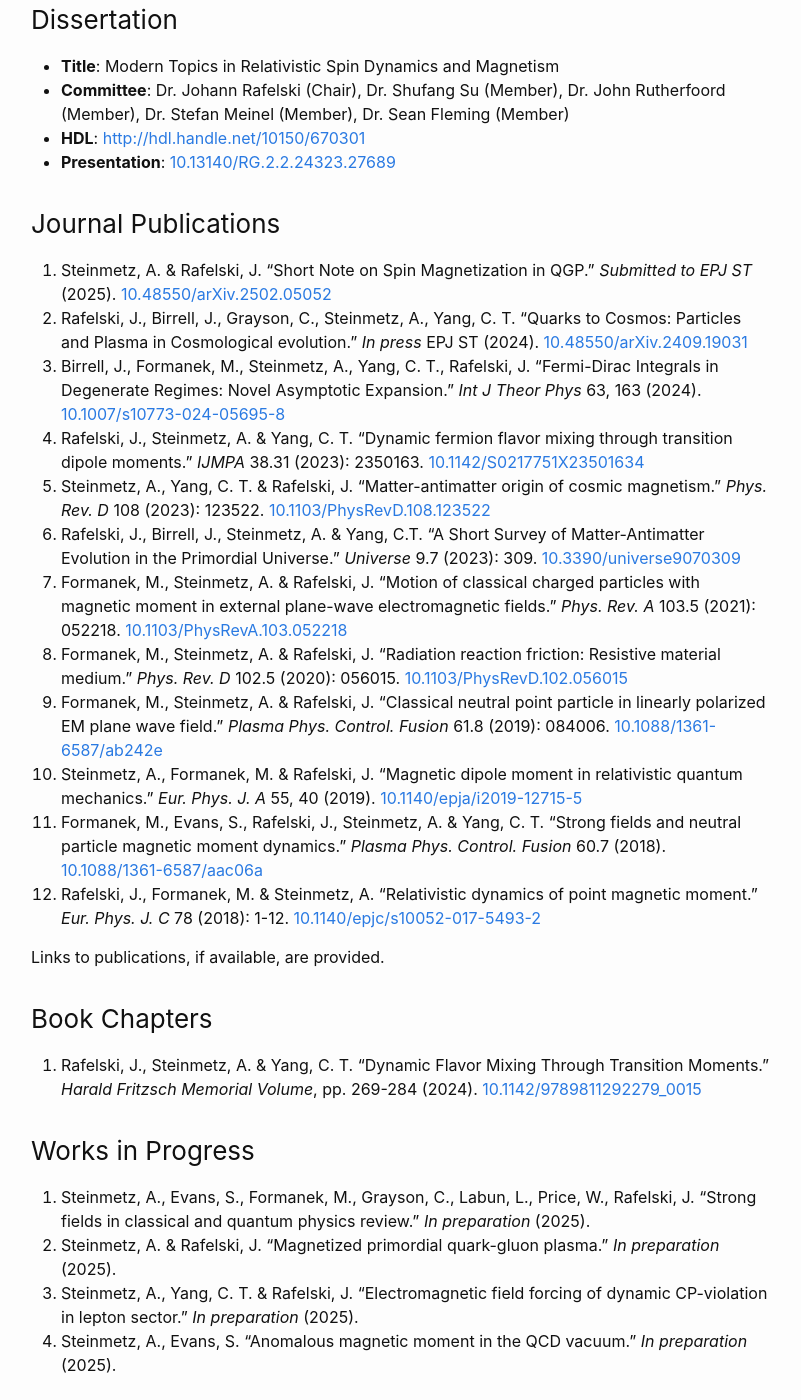
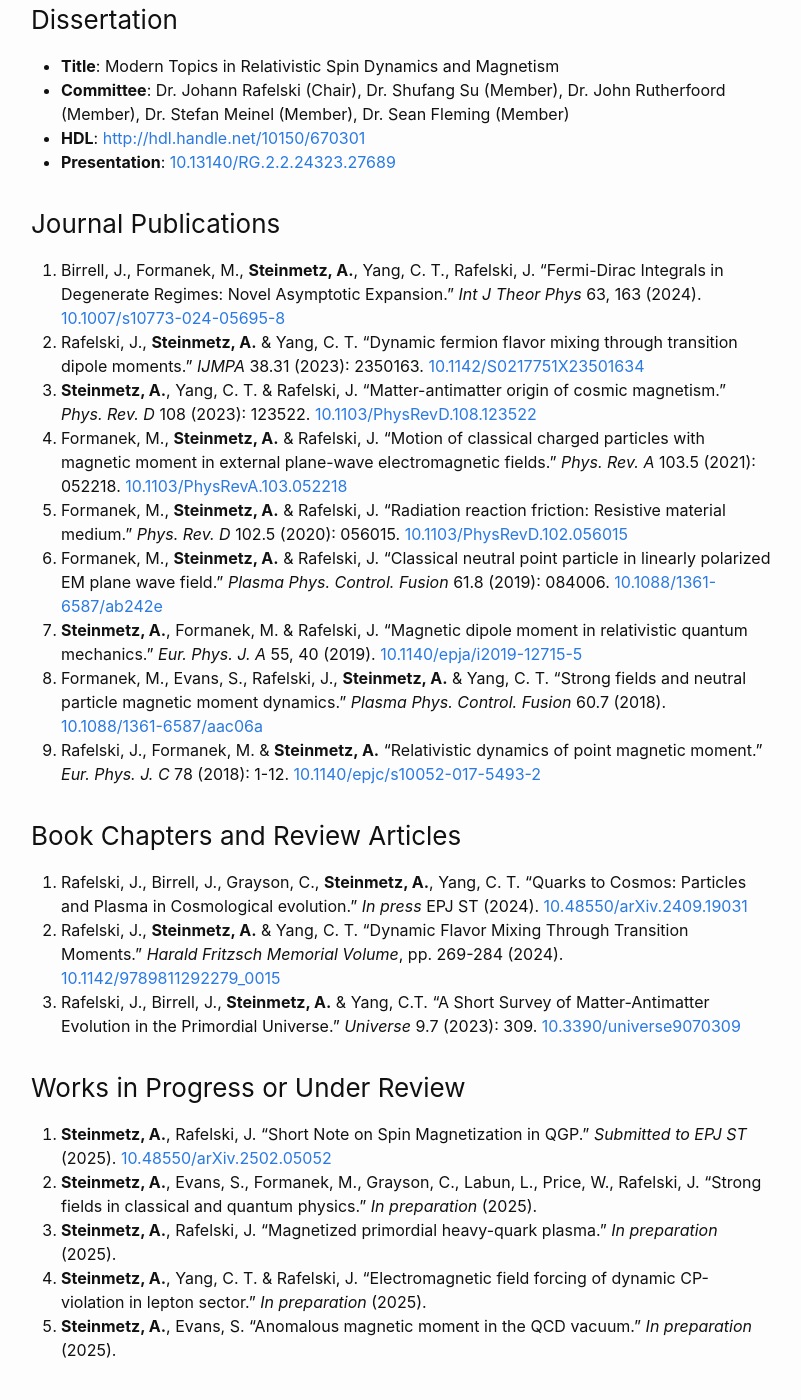
Before and after one commit to ajsteinmetz/ajsteinmetz.github.io, a Jekyll site: the page built from cv.md, in a window 1280 px wide and 1400 px high, scrolled down 1501 px. Shown: the whole window, without its empty margins (239-1040 px from the left). Built offline with Jekyll 4.4.1, drawn with Linux system fonts in a browser that asks for light colours; our own code applies the rules of GitHub Pages for plain Markdown files; comment, search, counter and statistics services are not loaded; some of the changed text lies outside the part shown.

Commit message:
Update cv.md

```diff
--- a/cv.md
+++ b/cv.md
@@ -40,37 +40,36 @@
 
 ### Journal Publications
 
-1. Steinmetz, A. & Rafelski, J. "Short Note on Spin Magnetization in QGP." _Submitted to EPJ ST_ (2025). [10.48550/arXiv.2502.05052](https://doi.org/10.48550/arXiv.2502.05052)
-2. Rafelski, J., Birrell, J., Grayson, C., Steinmetz, A., Yang, C. T. "Quarks to Cosmos: Particles and Plasma in Cosmological evolution." *In press* EPJ ST (2024). [10.48550/arXiv.2409.19031](https://doi.org/10.48550/arXiv.2409.19031)
-3. Birrell, J., Formanek, M., Steinmetz, A., Yang, C. T., Rafelski, J. "Fermi-Dirac Integrals in Degenerate Regimes: Novel Asymptotic Expansion." *Int J Theor Phys* 63, 163 (2024). [10.1007/s10773-024-05695-8](https://doi.org/10.1007/s10773-024-05695-8)
-4. Rafelski, J., Steinmetz, A. & Yang, C. T. "Dynamic fermion flavor mixing through transition dipole moments." *IJMPA* 38.31 (2023): 2350163. [10.1142/S0217751X23501634](https://doi.org/10.1142/S0217751X23501634)
-5. Steinmetz, A., Yang, C. T. & Rafelski, J. "Matter-antimatter origin of cosmic magnetism." *Phys. Rev. D* 108 (2023): 123522. [10.1103/PhysRevD.108.123522](https://doi.org/10.1103/PhysRevD.108.123522)
-6. Rafelski, J., Birrell, J., Steinmetz, A. & Yang, C.T. "A Short Survey of Matter-Antimatter Evolution in the Primordial Universe." *Universe* 9.7 (2023): 309. [10.3390/universe9070309](https://doi.org/10.3390/universe9070309)
-7. Formanek, M., Steinmetz, A. & Rafelski, J. "Motion of classical charged particles with magnetic moment in external plane-wave electromagnetic fields." *Phys. Rev. A* 103.5 (2021): 052218. [10.1103/PhysRevA.103.052218](https://doi.org/10.1103/PhysRevA.103.052218)
-8. Formanek, M., Steinmetz, A. & Rafelski, J. "Radiation reaction friction: Resistive material medium." *Phys. Rev. D* 102.5 (2020): 056015. [10.1103/PhysRevD.102.056015](https://doi.org/10.1103/PhysRevD.102.056015)
-9. Formanek, M., Steinmetz, A. & Rafelski, J. "Classical neutral point particle in linearly polarized EM plane wave field." *Plasma Phys. Control. Fusion* 61.8 (2019): 084006. [10.1088/1361-6587/ab242e](https://doi.org/10.1088/1361-6587/ab242e)
-10. Steinmetz, A., Formanek, M. & Rafelski, J. "Magnetic dipole moment in relativistic quantum mechanics." *Eur. Phys. J. A* 55, 40 (2019). [10.1140/epja/i2019-12715-5](https://doi.org/10.1140/epja/i2019-12715-5)
-11. Formanek, M., Evans, S., Rafelski, J., Steinmetz, A. & Yang, C. T. "Strong fields and neutral particle magnetic moment dynamics." *Plasma Phys. Control. Fusion* 60.7 (2018). [10.1088/1361-6587/aac06a](https://doi.org/10.1088/1361-6587/aac06a)
-12. Rafelski, J., Formanek, M. & Steinmetz, A. "Relativistic dynamics of point magnetic moment." *Eur. Phys. J. C* 78 (2018): 1-12. [10.1140/epjc/s10052-017-5493-2](https://doi.org/10.1140/epjc/s10052-017-5493-2)
+1. Birrell, J., Formanek, M., **Steinmetz, A.**, Yang, C. T., Rafelski, J. "Fermi-Dirac Integrals in Degenerate Regimes: Novel Asymptotic Expansion." *Int J Theor Phys* 63, 163 (2024). [10.1007/s10773-024-05695-8](https://doi.org/10.1007/s10773-024-05695-8)
+2. Rafelski, J., **Steinmetz, A.** & Yang, C. T. "Dynamic fermion flavor mixing through transition dipole moments." *IJMPA* 38.31 (2023): 2350163. [10.1142/S0217751X23501634](https://doi.org/10.1142/S0217751X23501634)
+3. **Steinmetz, A.**, Yang, C. T. & Rafelski, J. "Matter-antimatter origin of cosmic magnetism." *Phys. Rev. D* 108 (2023): 123522. [10.1103/PhysRevD.108.123522](https://doi.org/10.1103/PhysRevD.108.123522)
+4. Formanek, M., **Steinmetz, A.** & Rafelski, J. "Motion of classical charged particles with magnetic moment in external plane-wave electromagnetic fields." *Phys. Rev. A* 103.5 (2021): 052218. [10.1103/PhysRevA.103.052218](https://doi.org/10.1103/PhysRevA.103.052218)
+5. Formanek, M., **Steinmetz, A.** & Rafelski, J. "Radiation reaction friction: Resistive material medium." *Phys. Rev. D* 102.5 (2020): 056015. [10.1103/PhysRevD.102.056015](https://doi.org/10.1103/PhysRevD.102.056015)
+6. Formanek, M., **Steinmetz, A.** & Rafelski, J. "Classical neutral point particle in linearly polarized EM plane wave field." *Plasma Phys. Control. Fusion* 61.8 (2019): 084006. [10.1088/1361-6587/ab242e](https://doi.org/10.1088/1361-6587/ab242e)
+7. **Steinmetz, A.**, Formanek, M. & Rafelski, J. "Magnetic dipole moment in relativistic quantum mechanics." *Eur. Phys. J. A* 55, 40 (2019). [10.1140/epja/i2019-12715-5](https://doi.org/10.1140/epja/i2019-12715-5)
+8. Formanek, M., Evans, S., Rafelski, J., **Steinmetz, A.** & Yang, C. T. "Strong fields and neutral particle magnetic moment dynamics." *Plasma Phys. Control. Fusion* 60.7 (2018). [10.1088/1361-6587/aac06a](https://doi.org/10.1088/1361-6587/aac06a)
+9. Rafelski, J., Formanek, M. & **Steinmetz, A.** "Relativistic dynamics of point magnetic moment." *Eur. Phys. J. C* 78 (2018): 1-12. [10.1140/epjc/s10052-017-5493-2](https://doi.org/10.1140/epjc/s10052-017-5493-2)
 
-Links to publications, if available, are provided.
+### Book Chapters and Review Articles
 
-### Book Chapters
-13. Rafelski, J., Steinmetz, A. & Yang, C. T. "Dynamic Flavor Mixing Through Transition Moments." *Harald Fritzsch Memorial Volume*, pp. 269-284 (2024). [10.1142/9789811292279_0015](https://doi.org/10.1142/9789811292279_0015)
+1. Rafelski, J., Birrell, J., Grayson, C., **Steinmetz, A.**, Yang, C. T. "Quarks to Cosmos: Particles and Plasma in Cosmological evolution." *In press* EPJ ST (2024). [10.48550/arXiv.2409.19031](https://doi.org/10.48550/arXiv.2409.19031)
+2. Rafelski, J., **Steinmetz, A.** & Yang, C. T. "Dynamic Flavor Mixing Through Transition Moments." *Harald Fritzsch Memorial Volume*, pp. 269-284 (2024). [10.1142/9789811292279_0015](https://doi.org/10.1142/9789811292279_0015)
+3. Rafelski, J., Birrell, J., **Steinmetz, A.** & Yang, C.T. "A Short Survey of Matter-Antimatter Evolution in the Primordial Universe." *Universe* 9.7 (2023): 309. [10.3390/universe9070309](https://doi.org/10.3390/universe9070309)
 
-### Works in Progress
+### Works in Progress or Under Review
 
-14. Steinmetz, A., Evans, S., Formanek, M., Grayson, C., Labun, L., Price, W., Rafelski, J. "Strong fields in classical and quantum physics review." _In preparation_ (2025).
-15. Steinmetz, A. & Rafelski, J. "Magnetized primordial quark-gluon plasma." _In preparation_ (2025).
-16. Steinmetz, A., Yang, C. T. & Rafelski, J. "Electromagnetic field forcing of dynamic CP-violation in lepton sector." _In preparation_ (2025).
-17. Steinmetz, A., Evans, S. "Anomalous magnetic moment in the QCD vacuum." _In preparation_ (2025).
+1. **Steinmetz, A.**, Rafelski, J. "Short Note on Spin Magnetization in QGP." _Submitted to EPJ ST_ (2025). [10.48550/arXiv.2502.05052](https://doi.org/10.48550/arXiv.2502.05052)
+2. **Steinmetz, A.**, Evans, S., Formanek, M., Grayson, C., Labun, L., Price, W., Rafelski, J. "Strong fields in classical and quantum physics." _In preparation_ (2025).
+3. **Steinmetz, A.**, Rafelski, J. "Magnetized primordial heavy-quark plasma." _In preparation_ (2025).
+4. **Steinmetz, A.**, Yang, C. T. & Rafelski, J. "Electromagnetic field forcing of dynamic CP-violation in lepton sector." _In preparation_ (2025).
+5. **Steinmetz, A.**, Evans, S. "Anomalous magnetic moment in the QCD vacuum." _In preparation_ (2025).
 
-### Invited Presentations and Talks
+### Invited Talks and Conference Presentations
 
-- **Title**: Primordial Cosmic Magnetism **Event**: SMT 30th Anniversary Steward Observatory Symposium. **Location**: The University of Arizona, Tucson, Arizona. **Date**: September 22, 2023. [10.13140/RG.2.2.19213.24806](http://dx.doi.org/10.13140/RG.2.2.19213.24806)
-- **Title**: Magnetism in the Cosmic Plasma Epoch **Event**: ELI-Beamlines Strong Fields Frontiers. **Location**: The Extreme Light Infrastructure ERIC, Prague, Czech Republic. **Date**: June 13, 2023. [10.13140/RG.2.2.32635.02087](http://dx.doi.org/10.13140/RG.2.2.32635.02087)
-- **Title**: Magnetism in the Cosmic Plasma Epoch **Event**: Margaret Island Symposium on Particles and Plasmas. **Location**: Wigner Research Centre for Physics, Budapest, Hungary. **Date**: June 8, 2023. [10.13140/RG.2.2.29279.57762](http://dx.doi.org/10.13140/RG.2.2.29279.57762)
-- **Title**: Relativistic Two-Body Quantum Mechanics **Event**: Grad Talk. **Location**: The University of Arizona, Tucson, Arizona. **Date**: March 2017
+1. **Title**: Primordial Cosmic Magnetism **Event**: SMT 30th Anniversary Steward Observatory Symposium. **Location**: The University of Arizona, Tucson, Arizona. **Date**: September 22, 2023. [10.13140/RG.2.2.19213.24806](http://dx.doi.org/10.13140/RG.2.2.19213.24806)
+2. **Title**: Magnetism in the Cosmic Plasma Epoch **Event**: ELI-Beamlines Strong Fields Frontiers. **Location**: The Extreme Light Infrastructure ERIC, Prague, Czech Republic. **Date**: June 13, 2023. [10.13140/RG.2.2.32635.02087](http://dx.doi.org/10.13140/RG.2.2.32635.02087)
+3. **Title**: Magnetism in the Cosmic Plasma Epoch **Event**: Margaret Island Symposium on Particles and Plasmas. **Location**: Wigner Research Centre for Physics, Budapest, Hungary. **Date**: June 8, 2023. [10.13140/RG.2.2.29279.57762](http://dx.doi.org/10.13140/RG.2.2.29279.57762)
+4. **Title**: Relativistic Two-Body Quantum Mechanics **Event**: Grad Talk. **Location**: The University of Arizona, Tucson, Arizona. **Date**: March 2017
 
 ### Teaching Experience (as Instructor-of-Record)
 
@@ -102,6 +101,11 @@
 - **PCC**: Pima Community College
 - **IN**: Integrated Lecture and Laboratory
 
+## Academic Service
+- Member, Department of Physics, University of Arizona, Faculty Search Committee, 2025
+- Member, Department of Physics, University of Arizona, Faculty Search Committee, 2024
+- Reviewer for _Physical Review D_, _Modern Physics Letters A_, _MDPI Universe_, and _ICPMS 2025_.
+
 ## Public Outreach and Press
 
 - World Scientific Publishing. (2025, January 9). *World Scientific Publishing on LinkedIn: The International Journal of Modern Physics A (IJMPA) celebrates 40 Years...* LinkedIn. [https://www.linkedin.com/posts/world-scientific-publishing_the-international-journal-of-modern-physics-activity-7282999555967610880-SJ78](https://www.linkedin.com/posts/world-scientific-publishing_the-international-journal-of-modern-physics-activity-7282999555967610880-SJ78)
```
